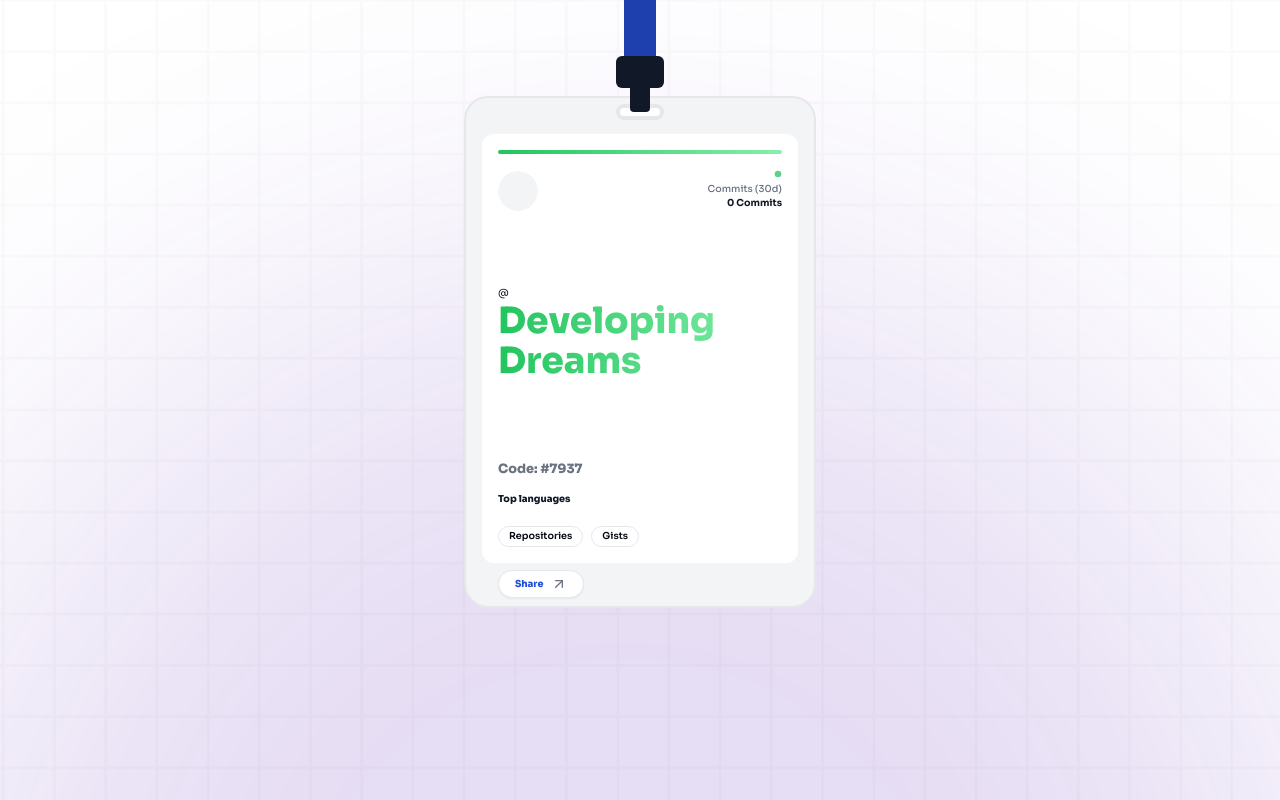
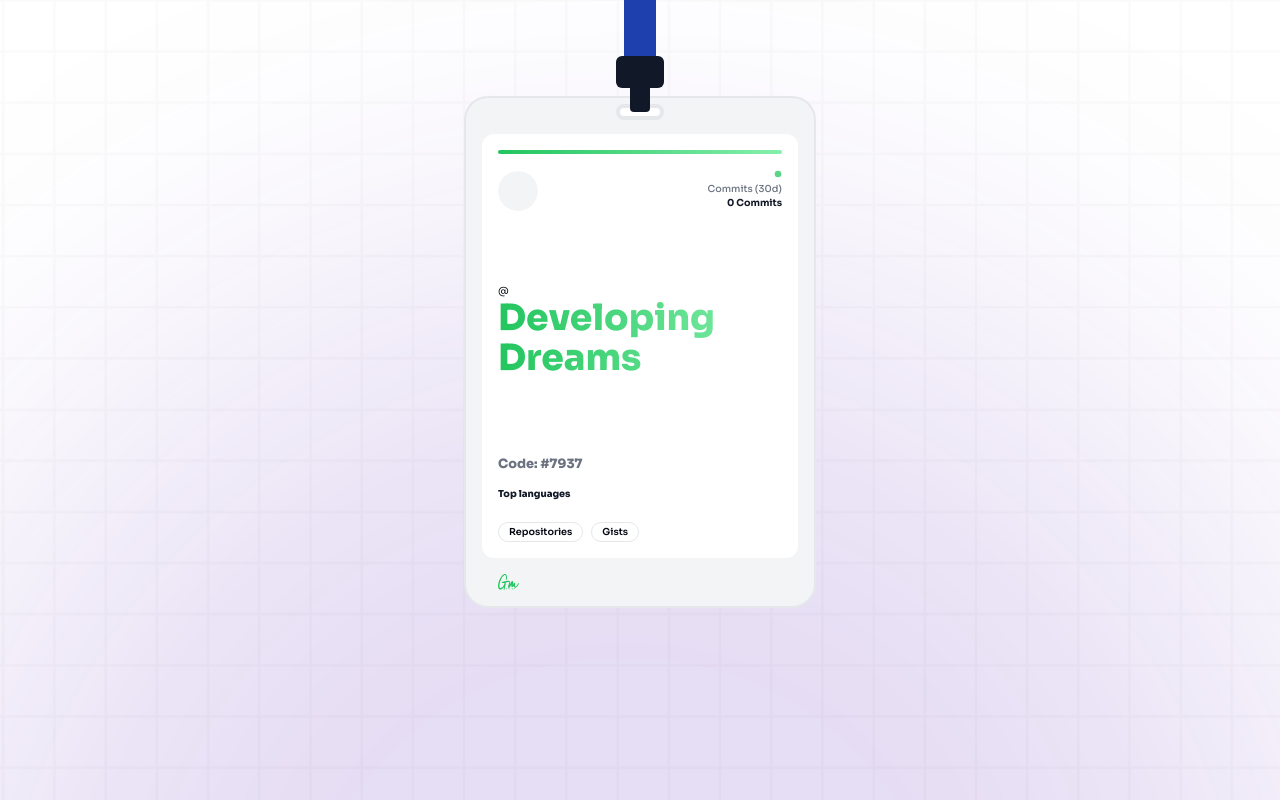
Before and after one commit to mendesjar/gitbadge, a React (Vite) app: page / in a window 1280 px wide. Built offline with nearby package versions, Linux system fonts and the light colour scheme; no server answers.

Commit message:
refactor: logo app in badge

```diff
--- a/src/App.tsx
+++ b/src/App.tsx
@@ -1,10 +1,10 @@
 import { useEffect, useState } from "react";
 import { Avatar, AvatarFallback, AvatarImage } from "./components/ui/avatar";
 import { Label } from "./components/ui/label";
-import { ArrowUpRight, Circle, Earth } from "lucide-react";
+import { Circle, Earth } from "lucide-react";
 import { Badge } from "./components/ui/badge";
-import { Button } from "./components/ui/button";
 import { formatarData } from "./utils/format-date.utils";
+import logomarca from "../public/gm.svg";
 
 const baseUrl = "https://api.github.com";
 
@@ -212,18 +212,7 @@ function App() {
                     </Label>
                   </div>
                 )}
-                <Button variant="outline" className="h-7 rounded-full">
-                  <Label
-                    htmlFor="share"
-                    className="text-[0.6rem] text-blue-700 font-black pointer-events-none"
-                  >
-                    Share
-                  </Label>
-                  <ArrowUpRight
-                    id="share"
-                    className="stroke-2 size-4 text-muted-foreground"
-                  />
-                </Button>
+                <img src={logomarca} className="h-1/3" alt="logo" />
               </div>
             </div>
           </div>
```
Also changed, not shown: public/gm.svg, 1 other file (tests, documents, lock files or other folders).
